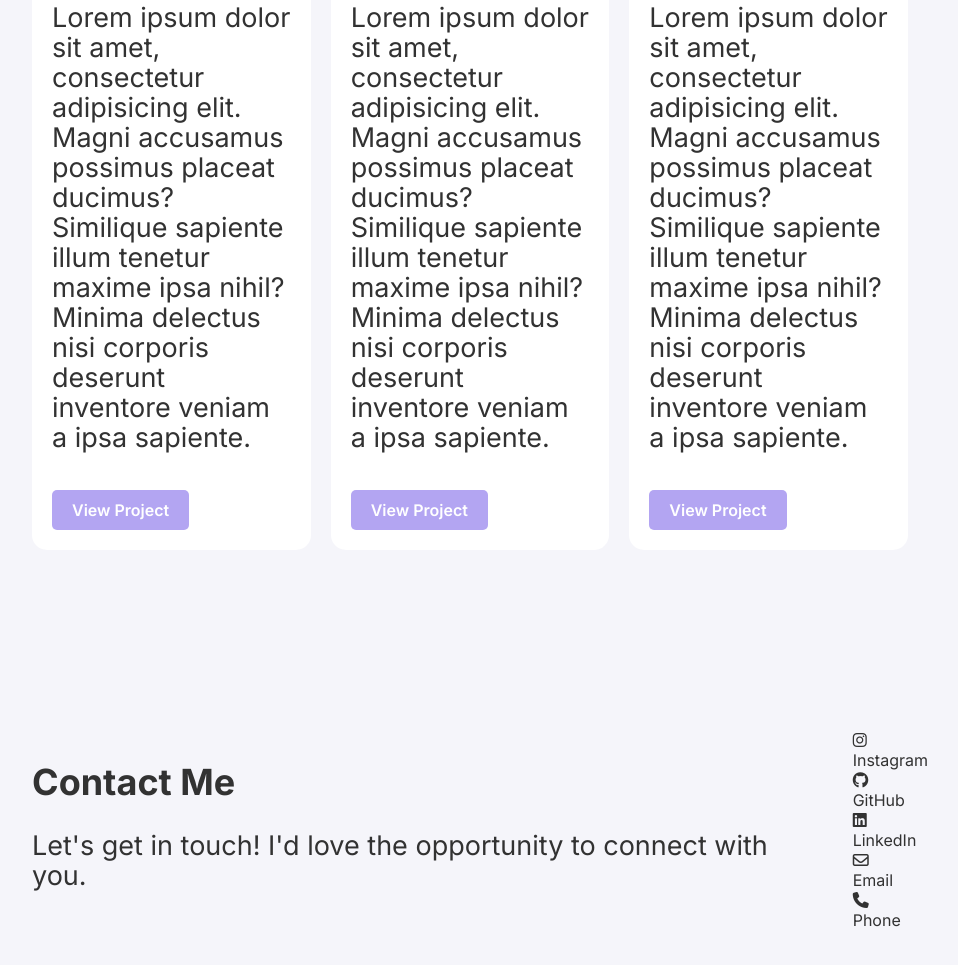
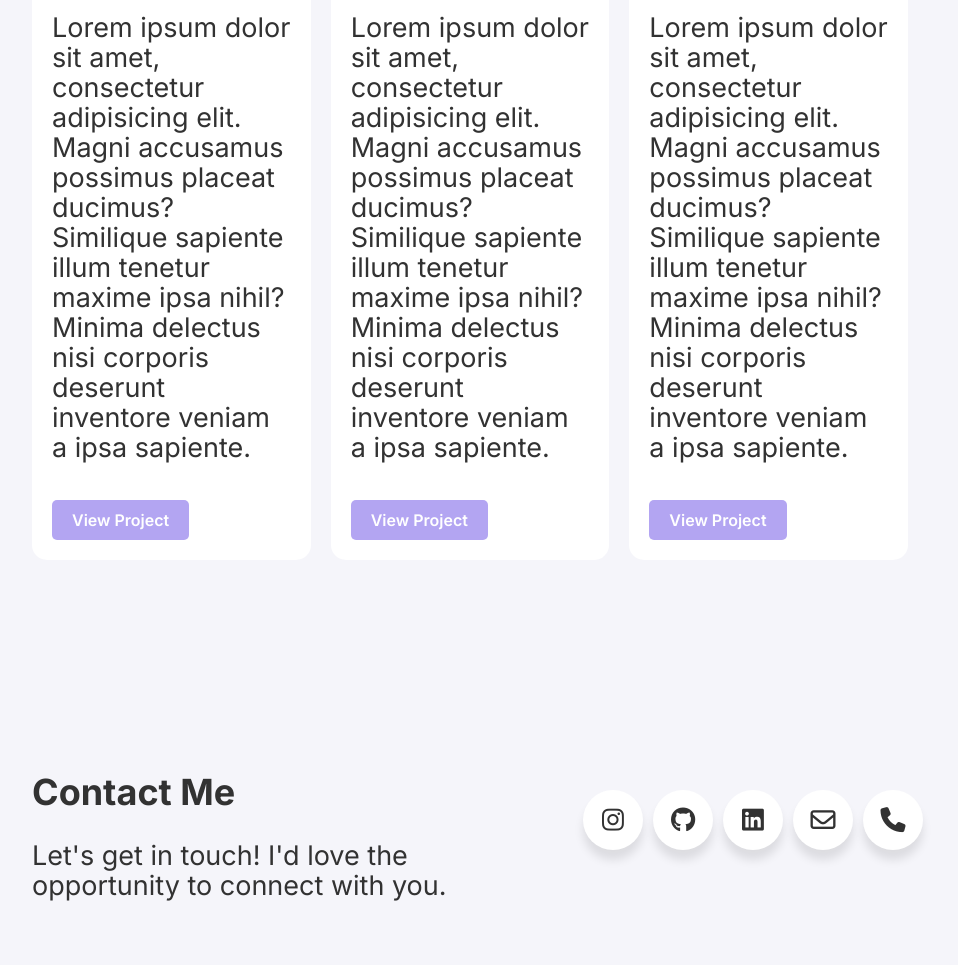
Before and after one commit to ferhananwar/portfolio, a plain HTML site: page index.html in a window 1280 px wide. Shown: the part 1671-2636 px from the top of the page, without its empty margins (160-1118 px from the left). Drawn offline with nearby package versions, Linux system fonts and the light colour scheme.

Commit message:
Update style.css

```diff
--- a/style.css
+++ b/style.css
@@ -149,7 +149,7 @@ body{
 
 .content-section-2 {
     flex: 2;
-    padding-left: 60px;
+    padding-left: 40px;
 }
 
 .content-image {
@@ -213,12 +213,52 @@ body{
     border-radius: 15px;
 }
 
+/* Contact section*/
+
 .content ~ #contact{
     padding-bottom: 23vw;
 }
-#contact .content-section-1{
+#contact .social-media{
     padding-top: 50px;
 }
+
+.social-media .button{
+    height: 60px;
+    width: 60px;
+    float: left;
+    margin: 0 5px;
+    background: #fff;
+    border-radius: 50px;
+    cursor: pointer;
+    overflow: hidden;
+    box-shadow: 0px 10px 10px rgba(0,0,0,0.1);
+    transition: all 0.3s ease-out;
+}
+
+.social-media .button .icon{
+    display: inline-block;
+    height: 60px;
+    width: 60px;
+    text-align: center;
+    border-radius: 50px;
+    box-sizing: border-box;
+    line-height: 60px;
+    transition: all 0.3s ease-out;
+}
+.social-media .button .icon i{
+    font-size: 25px;
+    line-height: 60px;
+}
+.social-media .button:hover{
+    width: 200px;
+}
+
+.social-media .button span{
+    font-size: 20px;
+    font-weight: 500;
+    transition: all 0.3s ease-out;
+    line-height: 60px;
+  }
 
 #footer{
     font-size: 12px;
```
